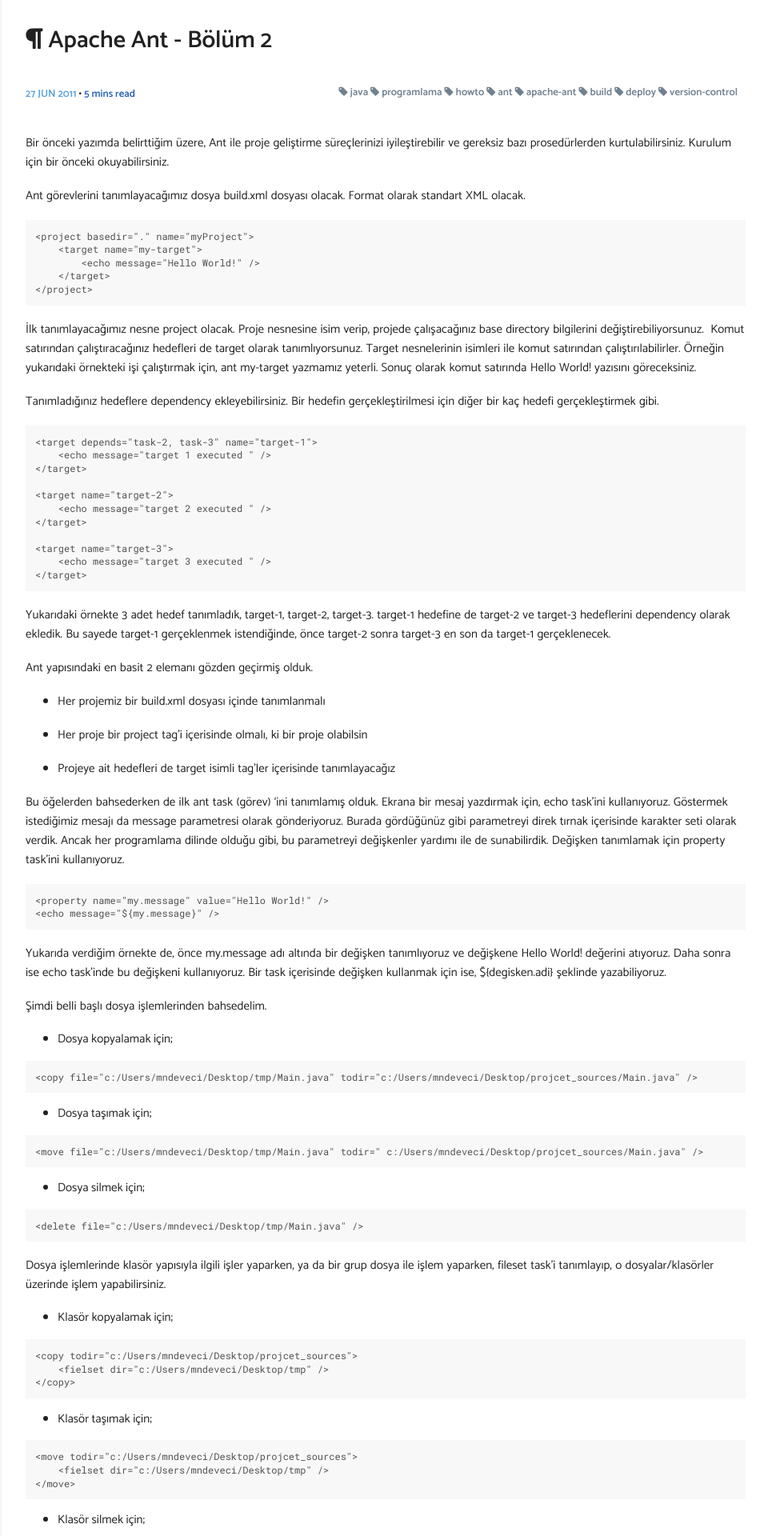
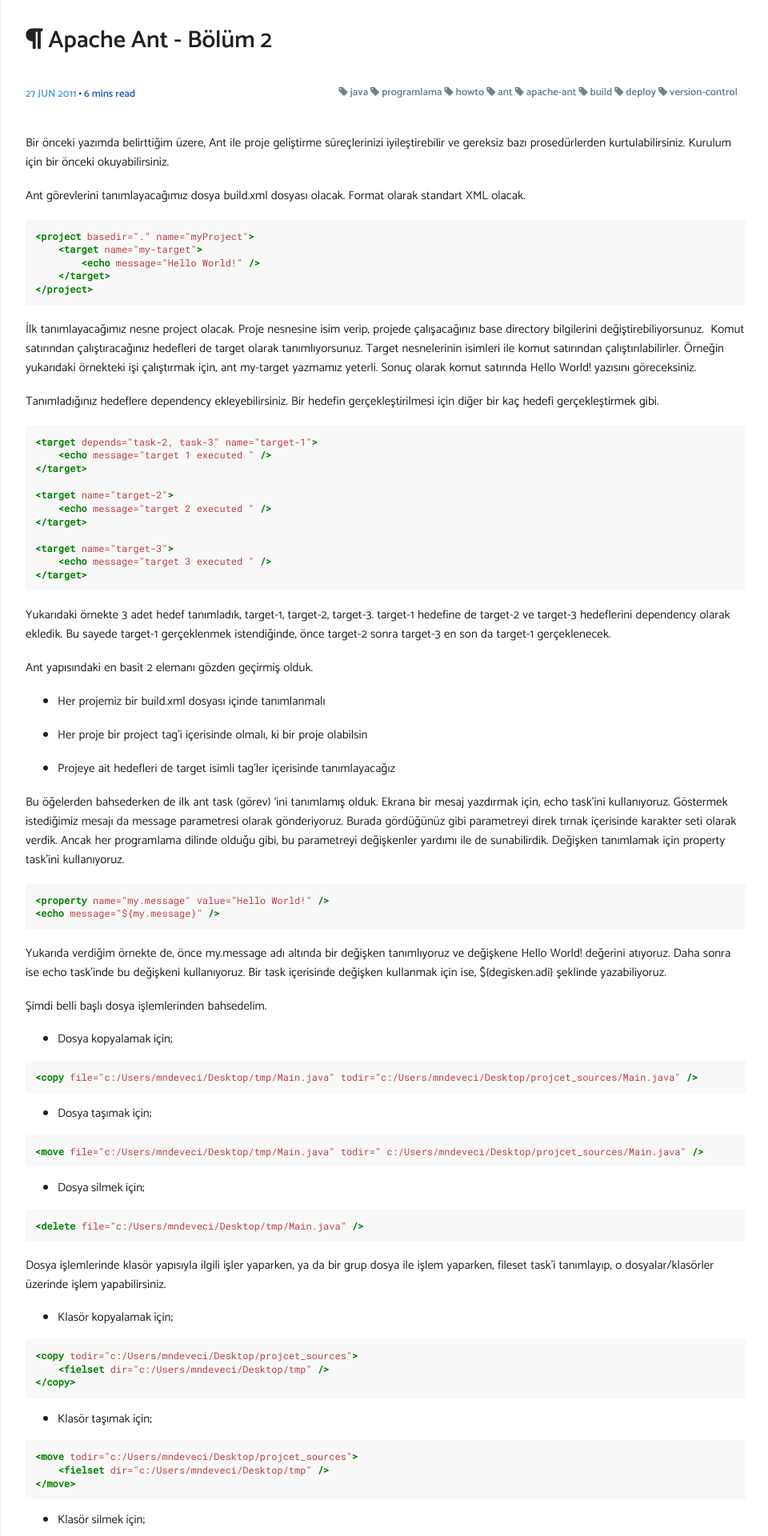
Before and after one commit to mndeveci/mndeveci.github.io, a Jekyll site: the page built from _posts/2011-06-27-apache_ant_bolum_2.md, in a window 1280 px wide. Shown: the top 1920 px of the page at 80% size, without its empty margins (318-1278 px from the left). Built offline with Jekyll 4.4.1, drawn with Linux system fonts in a browser that asks for light colours; nearby versions of some CDN libraries; comment, search, counter and statistics services are not loaded; some of the changed text lies outside the part shown.

Commit message:
migrate blogspot changes

````diff
--- a/_posts/2011-06-27-apache_ant_bolum_2.md
+++ b/_posts/2011-06-27-apache_ant_bolum_2.md
@@ -14,7 +14,7 @@
 
 Ant görevlerini tanımlayacağımız dosya build.xml dosyası olacak. Format olarak standart XML olacak.
 
-```
+```xml
 <project basedir="." name="myProject">
     <target name="my-target">
         <echo message="Hello World!" />
@@ -26,7 +26,7 @@
 
 Tanımladığınız hedeflere dependency ekleyebilirsiniz. Bir hedefin gerçekleştirilmesi için diğer bir kaç hedefi gerçekleştirmek gibi.
 
-```
+```xml
 <target depends="task-2, task-3" name="target-1">
     <echo message="target 1 executed " />
 </target>
@@ -52,7 +52,7 @@
 
 Bu öğelerden bahsederken de ilk ant task (görev) 'ini tanımlamış olduk. Ekrana bir mesaj yazdırmak için, echo task'ini kullanıyoruz. Göstermek istediğimiz mesajı da message parametresi olarak gönderiyoruz. Burada gördüğünüz gibi parametreyi direk tırnak içerisinde karakter seti olarak verdik. Ancak her programlama dilinde olduğu gibi, bu parametreyi değişkenler yardımı ile de sunabilirdik. Değişken tanımlamak için property task'ini kullanıyoruz.
 
-```
+```xml
 <property name="my.message" value="Hello World!" />
 <echo message="${my.message}" />
 ```
@@ -63,19 +63,19 @@
 
 * Dosya kopyalamak için;
 
-```
+```xml
 <copy file="c:/Users/mndeveci/Desktop/tmp/Main.java" todir="c:/Users/mndeveci/Desktop/projcet_sources/Main.java" />
 ```
 
 * Dosya taşımak için;
 
-```
+```xml
 <move file="c:/Users/mndeveci/Desktop/tmp/Main.java" todir=" c:/Users/mndeveci/Desktop/projcet_sources/Main.java" />
 ```
 
 * Dosya silmek için;
 
-```
+```xml
 <delete file="c:/Users/mndeveci/Desktop/tmp/Main.java" />
 ```
 
@@ -83,7 +83,7 @@
 
 * Klasör kopyalamak için;
 
-```
+```xml
 <copy todir="c:/Users/mndeveci/Desktop/projcet_sources">
     <fielset dir="c:/Users/mndeveci/Desktop/tmp" />
 </copy>
@@ -91,7 +91,7 @@
 
 * Klasör taşımak için;
 
-```
+```xml
 <move todir="c:/Users/mndeveci/Desktop/projcet_sources">
     <fielset dir="c:/Users/mndeveci/Desktop/tmp" />
 </move>
@@ -99,19 +99,19 @@
 
 * Klasör silmek için;
 
-```
+```xml
 <delete dir="c:/Users/mndeveci/Desktop/tmp" />
 ```
 
 * Klasör silmek için, boş klasörleri de içermesi için;
 
-```
+```xml
 <delete dir="c:/Users/mndeveci/Desktop/tmp" includeemptydirs="true" />
 ```
 
 * Verdiğimiz dosya gruplarına bazı filitrelemeler de uygulayabiliriz. Örneğin proje klasörü altındaki sadece .java ve .png dosyalarını kopyalamak için;
 
-```
+```xml
 <copy todir="c:/Users/mndeveci/Desktop/projcet_sources">
     <fielset dir="c:/Users/mndeveci/Desktop/tmp" includes="**/*.java, **/*.png" />
 </copy>
@@ -119,7 +119,7 @@
 
 * Klasör yaratmak için;
 
-```
+```xml
 <mkdir dir="c:/Users/mndeveci/Desktop/tmp_resources" />
 ```
 
@@ -127,7 +127,7 @@
 
 Örnek olarak CVS'deki projeyi lokale çekmek için;
 
-```
+```xml
 <cvs cvsroot=":pserver:USERNAME@SERVER:/PATH/TO/PROJECT">
     <commandline>
         <argument value="checkout" />
@@ -140,7 +140,7 @@
 
 Yine CVS projenizi tag'lemek isterseniz;
 
-```
+```xml
 <cvs>
     <commandline>
         <argument value="tag" />
@@ -165,7 +165,7 @@
 
 Dosyaları derlemek için önce dışarıdan kullandığımız diğer library'leri eklemek gerekli. Bunun için path task'ini kullanacağız;
 
-```
+```xml
 <path id="my.library.classpath">
     <pathelement location="../../Documents/Libraries/OutLibrary01.jar" />
     <pathelement location="../../Documents/Libraries/OutLibrary02.jar" />
@@ -176,7 +176,7 @@
 
 Dışarıdan eklediğimiz library'leri de referans olarak eklediğimize göre artık dosyaları derleyebiliriz. Bunun için javac task'ini kullanacağız;
 
-```
+```xml
 <javac classpathref="my.library.classpath" destdir="classes" srcdir="sources" />
 ```
 
@@ -184,13 +184,13 @@
 
 Eğer ki projenizde örneğin RMI Stub dosyalarını oluşturmak gerekiyorsa (yani RMI sınıflarını rmic ile derlemek gerekiyorsa) ant'de bulunan rmic task'ini kullanabilirsiniz;
 
-```
+```xml
 <rmic base="CLASS_FILE_PATH" destdir="DESTINATION_DIR" includes="YOUR_CLASS_FILES" />
 ```
 
 Derledeğimiz dosyaları jar dosyalarında toparlama için jar task'ini kullanacağız;
 
-```
+```xml
 <jar destfile="DESTINATION.JAR" manifest="MANIFESTFILE_PATH">
     <fileset dir="CLASSES_FOLDER" includes="com/**" />
     <fileset dir="ANOTEHR_CLASSES_FOLDER" includes="net/java/YourClassName.class" />
@@ -201,7 +201,7 @@
 
 Jar dosyalarımızıda oluşturduğumuza göre bu dosyaları sign edebiliriz. Bunun için signjar task'ini kullanacağız;
 
-```
+```xml
 <signjar keystore="your.keystore.file" tsaurl="http://url.to.sign"> storepass="your.pass" alias="your.alias" jar="jar.file.to.be.signed" />
 ```
 
@@ -211,7 +211,7 @@
 
 Tabi normal bir proje de burada anlattığım gibi tek satırlık dosya işlemleri ya da tek satırlık derleme işlemleri ile yazmak mümkün değil. Bu yüzden dosyanız bir süre sonra bakım yapılamaz hale gelebilir. Bunun da üstesinden gelmek için birden fazla build.xml dosyaları kullanabilirsiniz. Bunu sağlamak için de improt task'ini kullanabilirsiniz;
 
-```
+```xml
 <import file="OTHER_BUILD_FILES" />
 ```
 
````
